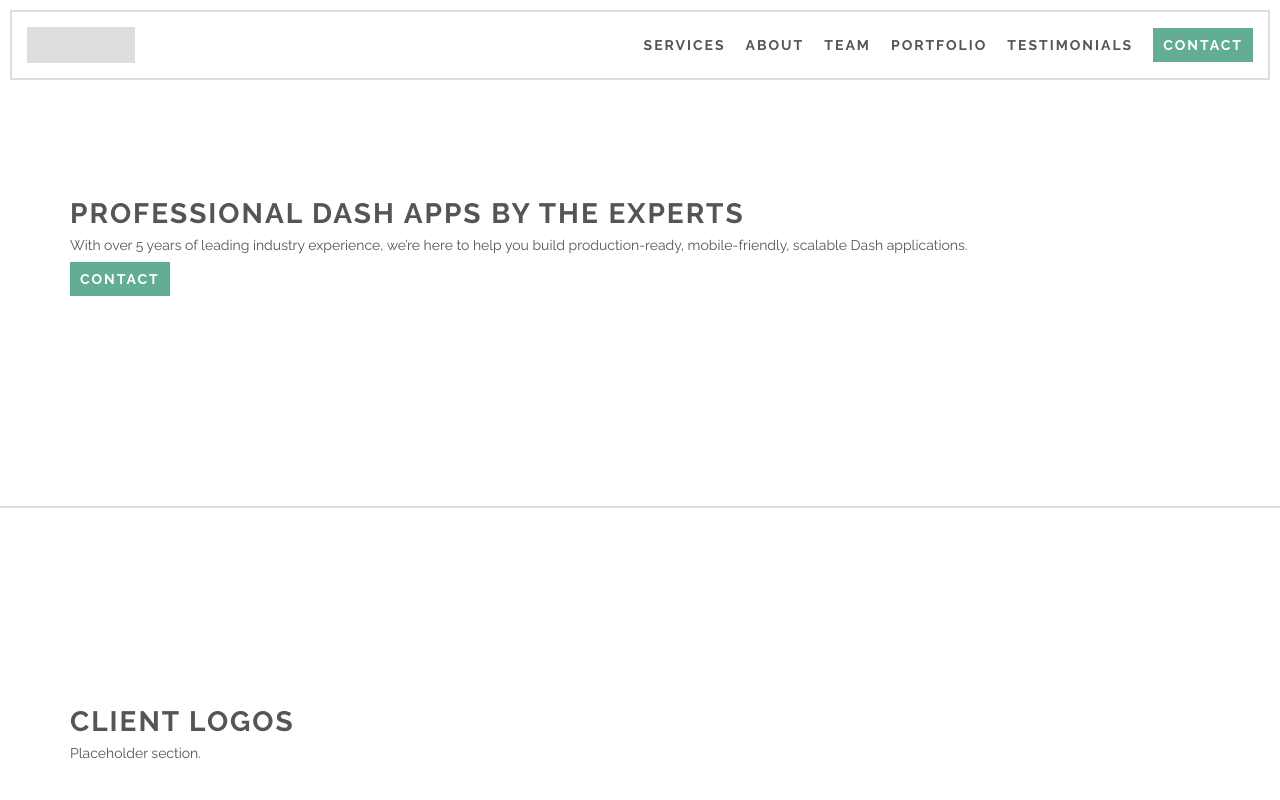
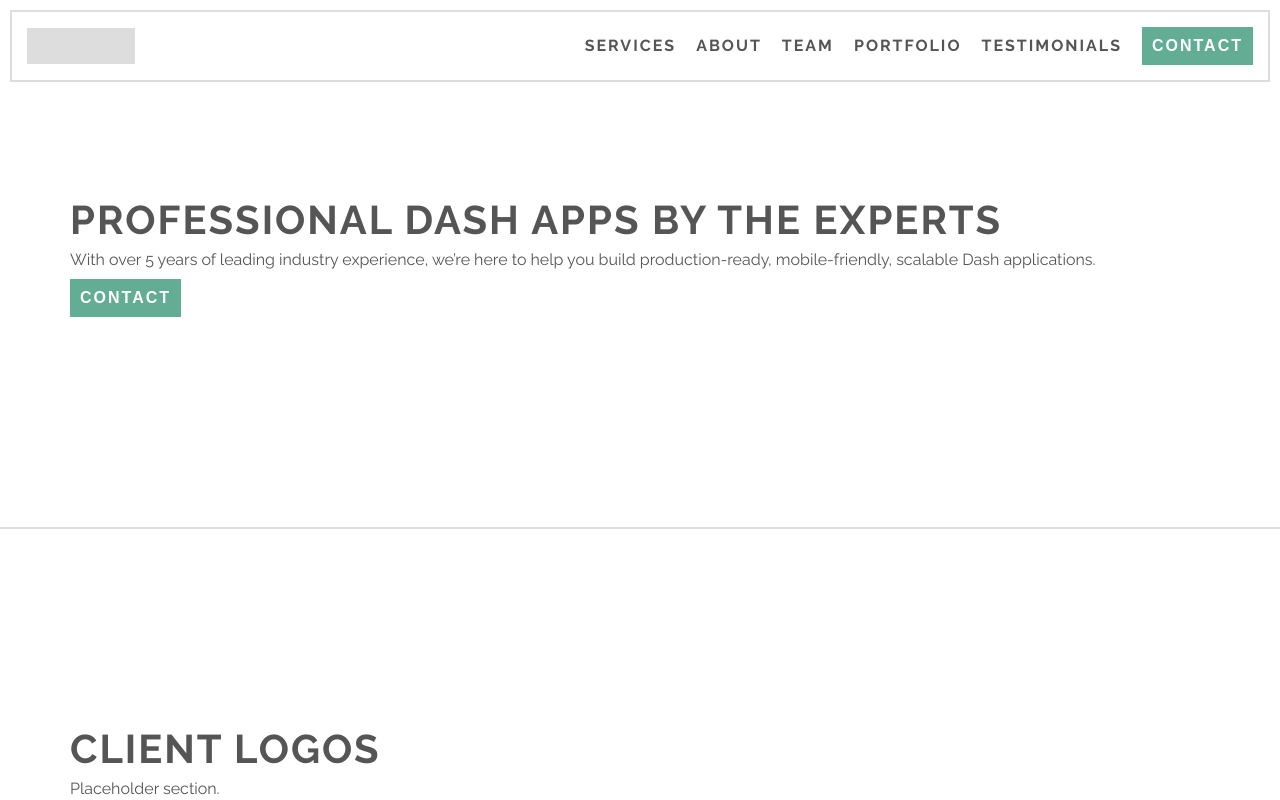
Before and after one commit to ohaanika/nextjs-website, a Next.js app: page / in a window 1280 px wide. Shown: the top 800 px of the page. Built offline with nearby package versions, Linux system fonts and the light colour scheme; a web font is replaced by a local one.

Commit message:
refactor(styles): update form and text styles

```diff
--- a/styles/style.css
+++ b/styles/style.css
@@ -8,25 +8,27 @@
     --color-border: #ddd;
     --color-placeholder: #ddd;
     --color-primary: #62ad94;
-    --color-primary-light: #cde4dc;
+    --color-primary-light: #d9ebe5;
     --color-secondary: #5e9bd4;
-    --color-secondary-light: #cbe1f6;
+    --color-secondary-light: #dae9f7;
+    --color-3: #d47f5e;
+    --color-3-light: #fdefe8;
 }
 
 * {
-    font-family: "Raleway", "Open Sans", sans-serif;
-    font-weight: normal;
-    font-style: normal;
-    text-decoration: none;
-    font-size: 14px;
-    line-height: 1;
-    color: var(--color-text);
     margin: 0;
     padding: 0;
     box-sizing: border-box;
 }
 
 body {
+    font-family: "Raleway", "Open Sans", sans-serif;
+    font-weight: normal;
+    font-style: normal;
+    text-decoration: none;
+    font-size: 16px;
+    line-height: 1;
+    color: var(--color-text);
     background-color: var(--color-background);
 }
 
@@ -37,36 +39,49 @@ h1, h2, h3, h4, h5, h6 {
 }
 
 h1 {
-    text-transform: none;
+    font-size: 4em;
+}
+
+h2 {
     font-size: 3em;
 }
 
-h2 {
+h3 {
     font-size: 2.5em;
 }
 
-h3 {
+h4 {
     font-size: 2em;
 }
 
-h4 {
+h5 {
     font-size: 1.5em;
 }
 
-h5 {
-    font-size: 1.25em;
+h6 {
+    font-size: 1em;
 }
 
 p {
     font-size: 1em;
+    line-height: 1.2;
 }
 
 a {
     font-weight: bold;
-    color: blue;
+    color: var(--color-primary);
+}
+a:hover {
+    color: var(--color-primary-light);
+}
+
+b {
+    color: var(--color-primary);
 }
 
 button {
+    font-size: 16px;
+    font-weight: bold;
     text-decoration: none;
     text-transform: uppercase;
     letter-spacing: 2px;
@@ -75,11 +90,36 @@ button {
     border: 0px solid var(--color-primary);
     padding: 10px;
 }
+button:hover {
+    color: var(--color-primary);
+    background-color: var(--color-primary-light);
+}
 
 button a {
     text-decoration: none;
     text-transform: uppercase;
     color: var(--color-background);
+}
+button a:hover, button:hover a {
+    color: var(--color-primary);
+}
+
+label {
+    font-weight: bold;
+    text-transform: uppercase;
+    letter-spacing: 2px;
+    width: 100%;
+}
+input, textarea, select {
+    color: var(--color-text);
+    background-color: var(--color-background);
+    border: 2px solid var(--color-primary-light);
+    padding: 10px;
+    width: 100%;
+}
+textarea {
+    height: 100px;
+    resize: vertical;
 }
 
 header, footer {
@@ -97,6 +137,7 @@ header, footer {
 
 header {
     position: fixed;
+    z-index: 99999;
 }
 nav {
     display: flex;
@@ -120,6 +161,10 @@ nav a {
     text-transform: uppercase;
     letter-spacing: 2px;
     color: var(--color-text);
+}
+nav a:hover {
+    letter-spacing: 2px;
+    color: var(--color-primary);
 }
 nav button a {
     color: var(--color-background);
```
